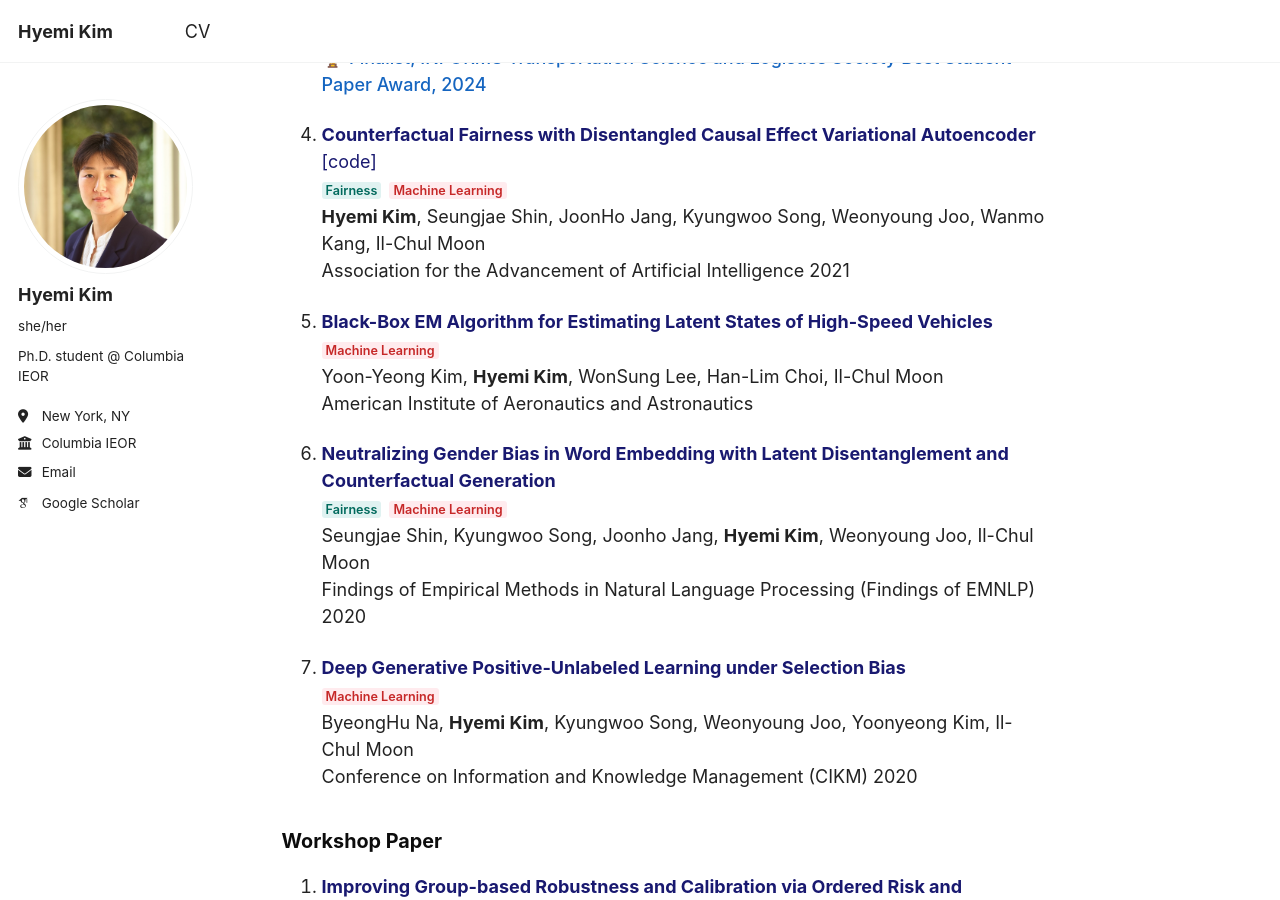
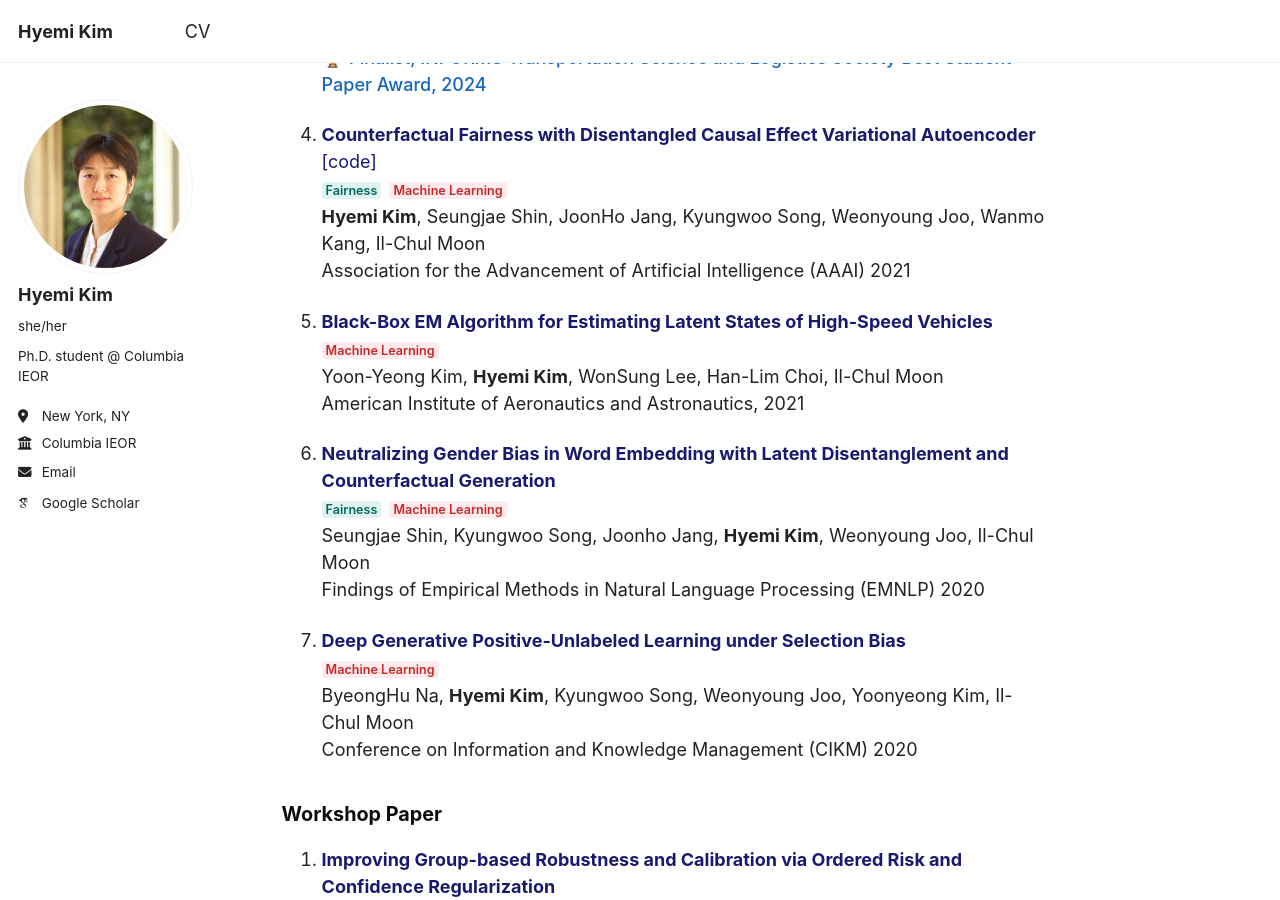
Before and after one commit to HyemiK1m/hyemik1m.github.io, a Jekyll site: the page built from _pages/about.md, in a window 1280 px wide and 900 px high, scrolled down 1103 px. Built offline with Jekyll 4.4.1, drawn with Linux system fonts in a browser that asks for light colours; some web fonts are replaced; a script that is not in the unit is left out.

Commit message:
Fix affiliations and publication details in about.md

```diff
--- a/_pages/about.md
+++ b/_pages/about.md
@@ -62,17 +62,17 @@ The 8th ACM Conference on Fairness, Accountability, and Transparency (FAccT), 20
 1. [**Counterfactual Fairness with Disentangled Causal Effect Variational Autoencoder**](https://cdn.aaai.org/ojs/16990/16990-13-20484-1-2-20210518.pdf) [[code]](https://github.com/HyemiK1m/DCEVAE)<br>
 <span class="tag-fairness">Fairness</span> <span class="tag-ml">Machine Learning</span><br>
 **Hyemi Kim**, Seungjae Shin, JoonHo Jang, Kyungwoo Song, Weonyoung Joo, Wanmo Kang, Il-Chul Moon<br>
-Association for the Advancement of Artificial Intelligence 2021<br>
+Association for the Advancement of Artificial Intelligence (AAAI) 2021<br>
 
 1. [**Black-Box EM Algorithm for Estimating Latent States of High-Speed Vehicles**](https://arc.aiaa.org/doi/10.2514/1.I010831)<br>
 <span class="tag-ml">Machine Learning</span><br>
 Yoon-Yeong Kim, **Hyemi Kim**, WonSung Lee, Han-Lim Choi, Il-Chul Moon<br>
-American Institute of Aeronautics and Astronautics<br>
+American Institute of Aeronautics and Astronautics, 2021<br>
 
 1. [**Neutralizing Gender Bias in Word Embedding with Latent Disentanglement and Counterfactual Generation**](https://aclanthology.org/2020.findings-emnlp.280.pdf)<br>
 <span class="tag-fairness">Fairness</span> <span class="tag-ml">Machine Learning</span><br>
 Seungjae Shin, Kyungwoo Song, Joonho Jang, **Hyemi Kim**, Weonyoung Joo, Il-Chul Moon<br>
-Findings of Empirical Methods in Natural Language Processing (Findings of EMNLP) 2020<br>
+Findings of Empirical Methods in Natural Language Processing (EMNLP) 2020<br>
 
 1. [**Deep Generative Positive-Unlabeled Learning under Selection Bias**](https://dl.acm.org/doi/10.1145/3340531.3411971)<br>
 <span class="tag-ml">Machine Learning</span><br>
```
